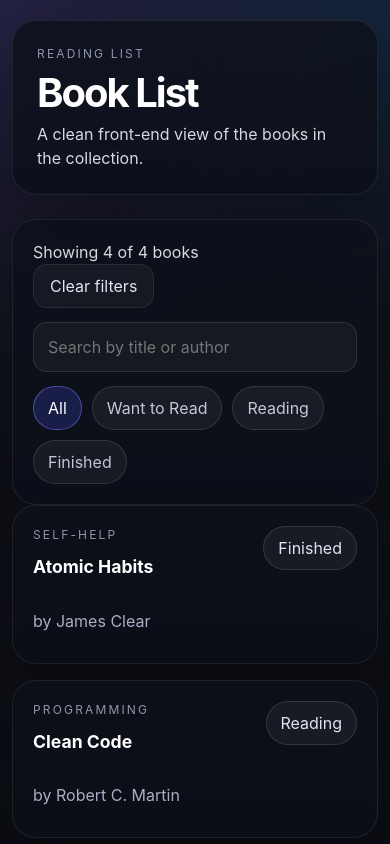
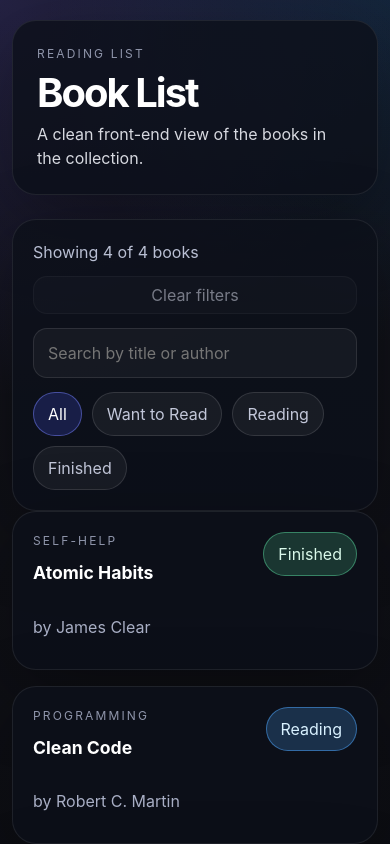
Before and after one commit to csci151-bookshelf-org/reading-list, a React (Vite) app: page / in a window 390 px wide. Shown: the top 844 px of the page. Built offline with nearby package versions, Linux system fonts and the light colour scheme.

Commit message:
style(ui): add semantic status pills and responsive filter polish

```diff
--- a/src/components/BookCard.tsx
+++ b/src/components/BookCard.tsx
@@ -6,6 +6,8 @@ interface BookCardProps {
 }
 
 export default function BookCard({ book }: BookCardProps) {
+	const statusClassName = `status-pill status-pill-${book.status}`
+
 	return (
 		<article className="card book-card">
 			<div className="card-header">
@@ -13,7 +15,7 @@ export default function BookCard({ book }: BookCardProps) {
 					<p className="eyebrow">{book.genre}</p>
 					<h3>{book.title}</h3>
 				</div>
-				<span className="status-pill">{formatReadingStatus(book.status)}</span>
+				<span className={statusClassName}>{formatReadingStatus(book.status)}</span>
 			</div>
 
 			<p className="book-meta">by {book.author}</p>
--- a/src/styles/index.css
+++ b/src/styles/index.css
@@ -165,6 +165,18 @@ h3 {
   gap: 14px;
 }
 
+.filter-meta {
+  display: flex;
+  align-items: center;
+  justify-content: space-between;
+  gap: 12px;
+  flex-wrap: wrap;
+}
+
+.filter-result {
+  color: #b9bfd3;
+}
+
 .filter-chips,
 .book-actions,
 .form-actions {
@@ -181,6 +193,10 @@ h3 {
 
 .book-list-empty {
   padding: 24px;
+}
+
+.book-list-empty p {
+  margin-bottom: 14px;
 }
 
 .book-card {
@@ -210,6 +226,17 @@ h3 {
   min-height: 44px;
 }
 
+.filter-reset,
+.empty-reset {
+  min-height: 38px;
+  padding: 0 12px;
+}
+
+.filter-reset:disabled {
+  cursor: not-allowed;
+  opacity: 0.5;
+}
+
 .status-pill,
 .chip {
   display: inline-flex;
@@ -217,6 +244,24 @@ h3 {
   justify-content: center;
   padding: 0 14px;
   color: #dfe4f5;
+}
+
+.status-pill-to-read {
+  background: rgba(248, 185, 84, 0.2);
+  border-color: rgba(248, 185, 84, 0.5);
+  color: #ffebb8;
+}
+
+.status-pill-reading {
+  background: rgba(78, 168, 255, 0.22);
+  border-color: rgba(78, 168, 255, 0.5);
+  color: #d9f1ff;
+}
+
+.status-pill-finished {
+  background: rgba(87, 208, 151, 0.2);
+  border-color: rgba(87, 208, 151, 0.5);
+  color: #daf9ea;
 }
 
 .chip {
@@ -303,6 +348,14 @@ h3 {
     grid-template-columns: 1fr;
   }
 
+  .filter-meta {
+    align-items: stretch;
+  }
+
+  .filter-reset {
+    width: 100%;
+  }
+
   .navbar {
     align-items: start;
   }
```
